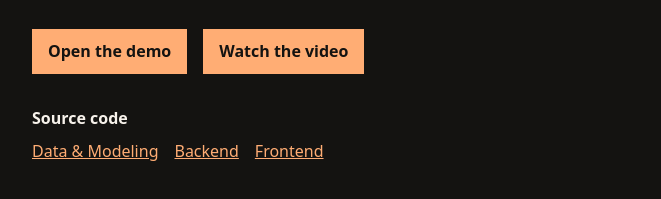
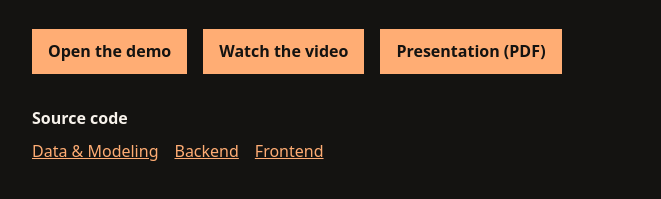
Before and after one commit to Nasa-Planetarium/nasa-planetarium.github.io, a plain HTML site: page index.html in a window 1280 px wide. Shown: the part 401-600 px from the top of the page, without its empty margins (240-901 px from the left). Drawn offline with Linux system fonts and the light colour scheme.

Commit message:
Add presentation PDF button alongside demo and video

```diff
--- a/index.html
+++ b/index.html
@@ -45,9 +45,10 @@
       Explore fire activity over time. EMBERLINE brings MODIS and VIIRS satellite hotspot
       detections onto a common scale and presents them in a calendar, maps, and charts.
     </p>
-    <nav aria-label="Demo and introduction video">
+    <nav aria-label="Project resources">
       <a class="demo" href="https://emberline-9sd.pages.dev/en/calendar/">Open the demo</a>
       <a class="demo" href="https://youtu.be/vaAn3TwZDC8">Watch the video</a>
+      <a class="demo" href="./Planetarium_%E1%84%87%E1%85%A1%E1%86%AF%E1%84%91%E1%85%AD%E1%84%8C%E1%85%A1%E1%84%85%E1%85%AD.pdf">Presentation (PDF)</a>
     </nav>
     <section class="source-code" aria-labelledby="source-code-heading">
       <h2 id="source-code-heading">Source code</h2>
```
